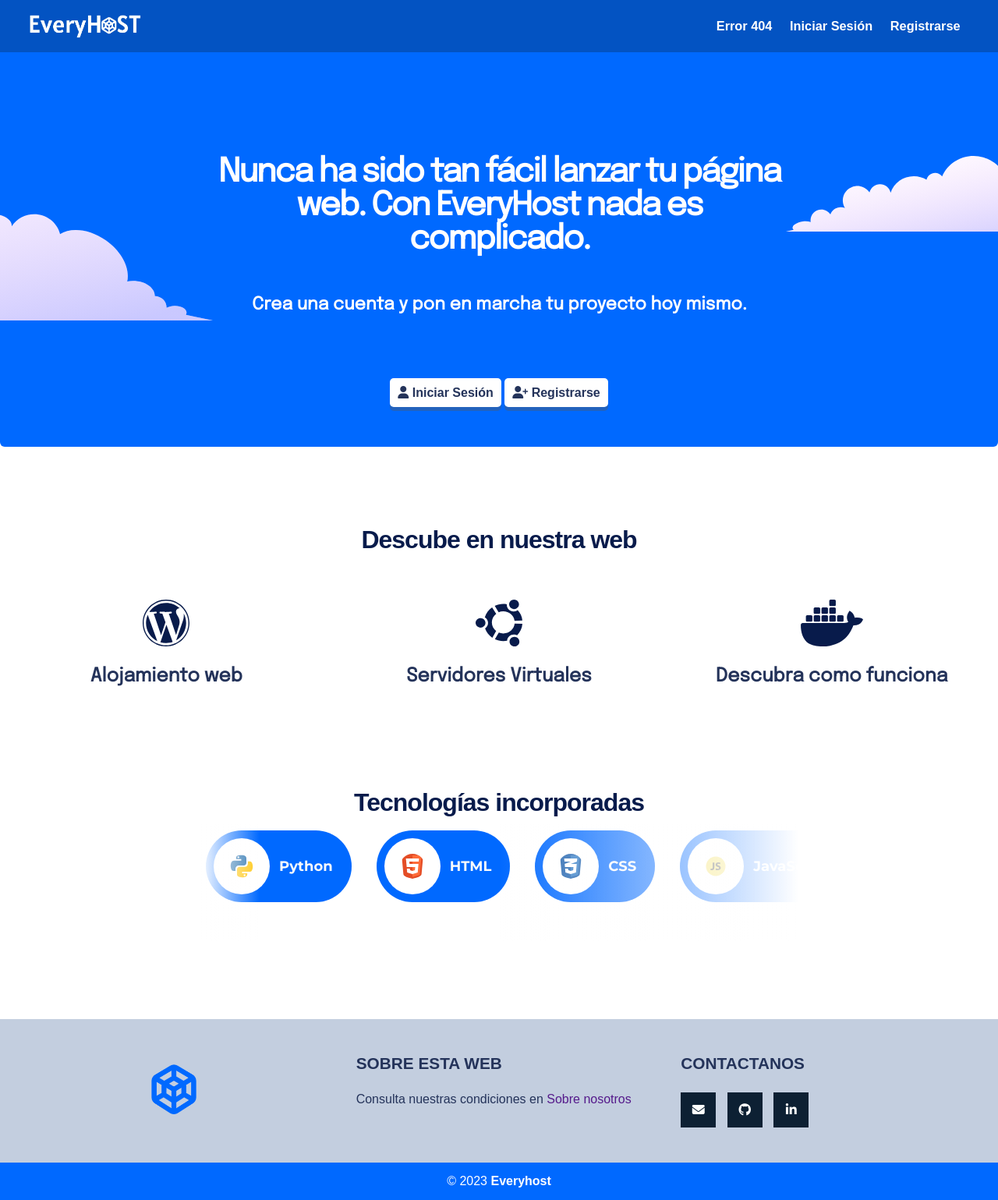
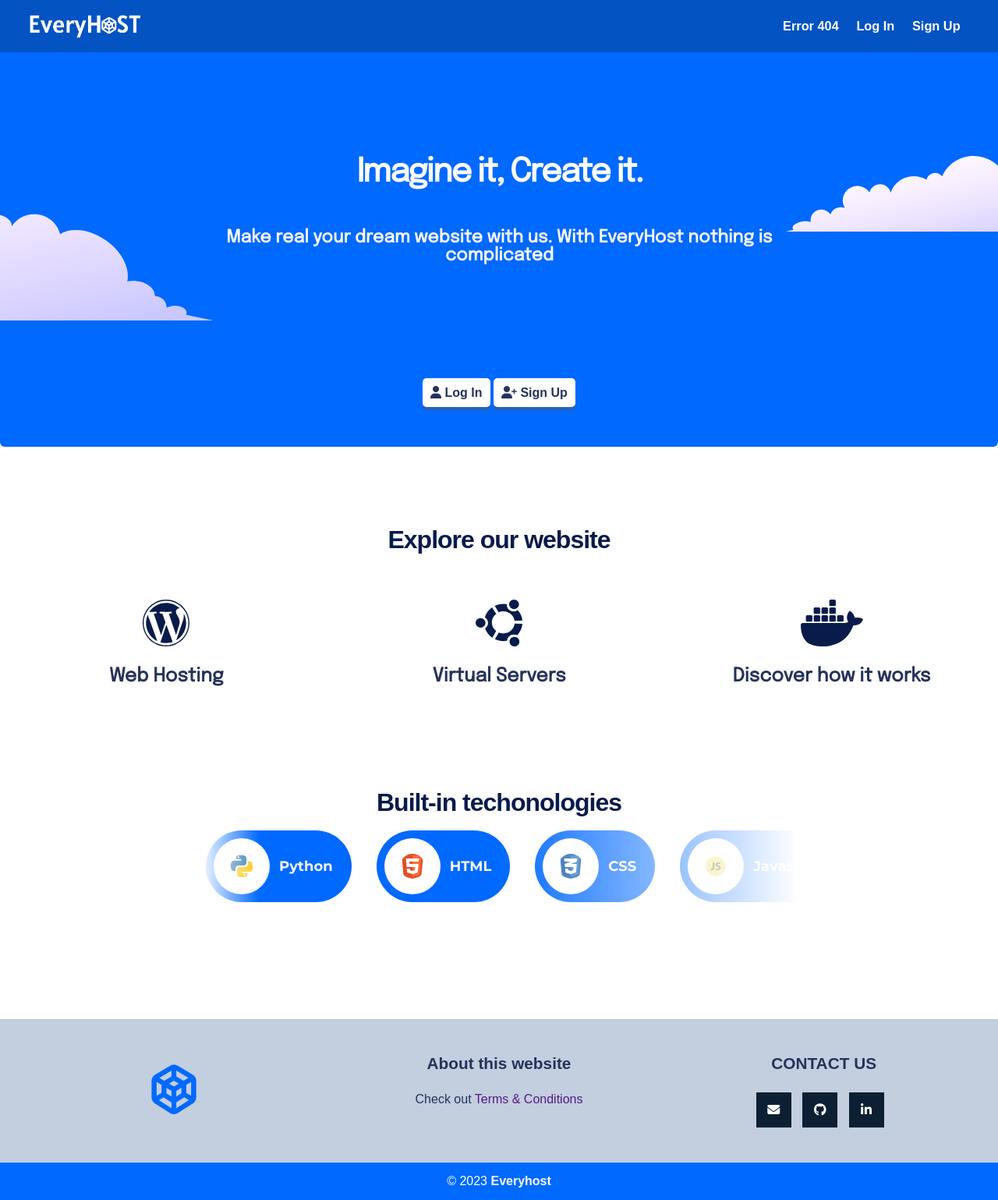
Before and after one commit to HernanCode/EveryHost, a plain HTML site: page index.html in a window 1280 px wide. Shown: the whole page at 78% size. Drawn offline with Linux system fonts and the light colour scheme.

Commit message:
Diseño en ingles, se añade un formulario de server

```diff
--- a/index.html
+++ b/index.html
@@ -22,8 +22,8 @@
             </div>
             <div class="nav-items">
                 <a href="404.html">Error 404</a>
-                <a href="login/login.html">Iniciar sesión</a>
-                <a href="login/signup.html" id="signup">Registrarse</a>
+                <a href="login/login.html">Log in</a>
+                <a href="login/signup.html" id="signup">Sign up</a>
             </div>
         </nav>
     </header>
@@ -33,8 +33,8 @@
                 <img src="assets/minicloudleft.svg" alt="">
             </div>
             <div class="info">
-                <h4 id="prueba201" data-text="Nunca ha sido tan fácil lanzar tu página web. Con EveryHost nada es complicado."></h4>
-                <p id="prueba200" class="write-text" data-text="Crea una cuenta y pon en marcha tu proyecto hoy mismo."></p>
+                <h4 id="prueba201" data-text="Imagine it, Create it."></h4>
+                <p id="prueba200" class="write-text" data-text="Make real your dream website with us. With EveryHost nothing is complicated"></p>
                 <script src="writter.js"></script>
             </div>
             <div class="rightcloud">
@@ -42,29 +42,29 @@
             </div>
         </div>
         <div class="links">
-            <a href="login/login.html"><i class="fa-solid fa-user"></i> Iniciar sesión</a>
-            <a href="login/signup.html"><i class="fa-solid fa-user-plus"></i> Registrarse</a>
+            <a href="login/login.html"><i class="fa-solid fa-user"></i> Log in</a>
+            <a href="login/signup.html"><i class="fa-solid fa-user-plus"></i> Sign up</a>
         </div>
     </div>
     <div class="col-cn subt">
-        <h2 class="subtitle">Descube en nuestra web</h2>
+        <h2 class="subtitle">Explore our website</h2>
         <div class="row-cn">
             <div class="colinfo">
                 <img src="assets/wordpress.svg" alt="" height="100px">
-                <p>Alojamiento web</p>
+                <p>Web Hosting</p>
             </div>
             <div class="colinfo">
                 <img src="assets/ubuntu.svg" alt="" height="100px">
-                <p>Servidores Virtuales</p>
+                <p>Virtual Servers</p>
             </div>
             <div class="colinfo">
                 <img src="assets/docker.svg" alt="" height="100px">
-                <p>Descubra como funciona</p>
+                <p>Discover how it works</p>
             </div>
         </div>
     </div>
     <div class="col-cn">
-        <h2 class="subtitle">Tecnologías incorporadas</h2>
+        <h2 class="subtitle">Built-in techonologies</h2>
         <div class="row-cn mini-scroll">
             <iframe src="infinity-scroll/lenguages.html" width="100%" frameBorder="0" scrolling="no"></iframe>
         </div>
@@ -83,11 +83,11 @@
                 </figure>
             </div>
             <div class="box">
-                <h2>SOBRE ESTA WEB</h2>
-                <p>Consulta nuestras condiciones en <a href="">Sobre nosotros</a></p>
+                <h2>About this website</h2>
+                <p>Check out <a href="">Terms & Conditions</a></p>
             </div>
             <div class="box">
-                <h2>CONTACTANOS</h2>
+                <h2>CONTACT US</h2>
                 <div class="social">
                     <a href="samuelhernanmoreno@gmail.com?subject=Oferta de contrato mailto!&body=Hola Samuel, quiero contratarte." class="fa fa-envelope"></a>
                     <a href="https://github.com/HernanCode" class="fa fa-github"></a>
--- a/style.css
+++ b/style.css
@@ -253,6 +253,10 @@ footer .first {
     padding: 45px 0px;
 }
 
+footer .first .box {
+    text-align: center;
+}
+
 footer .first .box figure {
     width: 100%;
     height: 100%;
```
Also changed, not shown: login/login.html (+8 -9 lines), login/signup.html (+11 -9 lines), login/style.css (+4 -4 lines), dashboard/form.html (line endings or trailing spaces), dashboard/index.html (line endings or trailing spaces), dashboard/style.css (line endings or trailing spaces).
